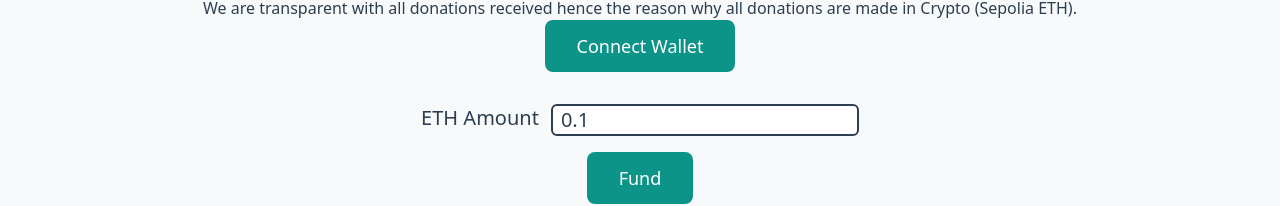
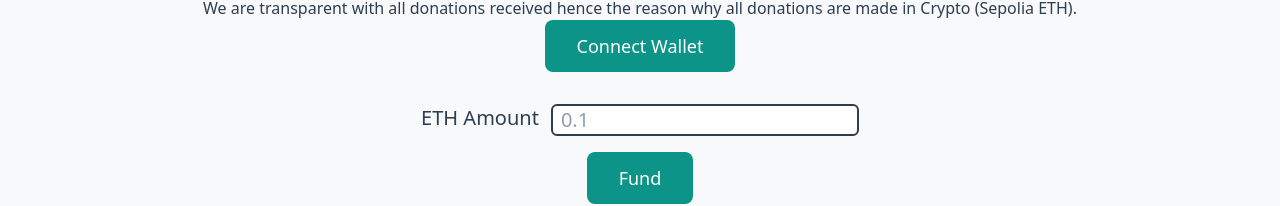
Before and after one commit to EmperorSmiles/Clarity, a React (Vite) app: page /donate in a window 1280 px wide. Shown: the part 1220-1426 px from the top of the page. Built offline with nearby package versions, Linux system fonts and the light colour scheme.

Commit message:
Updating Input field

```diff
--- a/src/components/DonateBody.tsx
+++ b/src/components/DonateBody.tsx
@@ -60,7 +60,7 @@ const DonateBody = () => {
             <input
               id="ethAmount"
               placeholder="0.1"
-              className="border-2 border-text-light dark:border-text-dark rounded-md pl-2 placeholder:text-text-light dark:placeholder:text-text-light text-text-light dark:text-text-dark"
+              className="border-2 border-text-light dark:border-text-dark rounded-md pl-2 placeholder-text-light placeholder-opacity-50 dark:placeholder-text-dark/60"
             />
           </div>
           <Button
```
